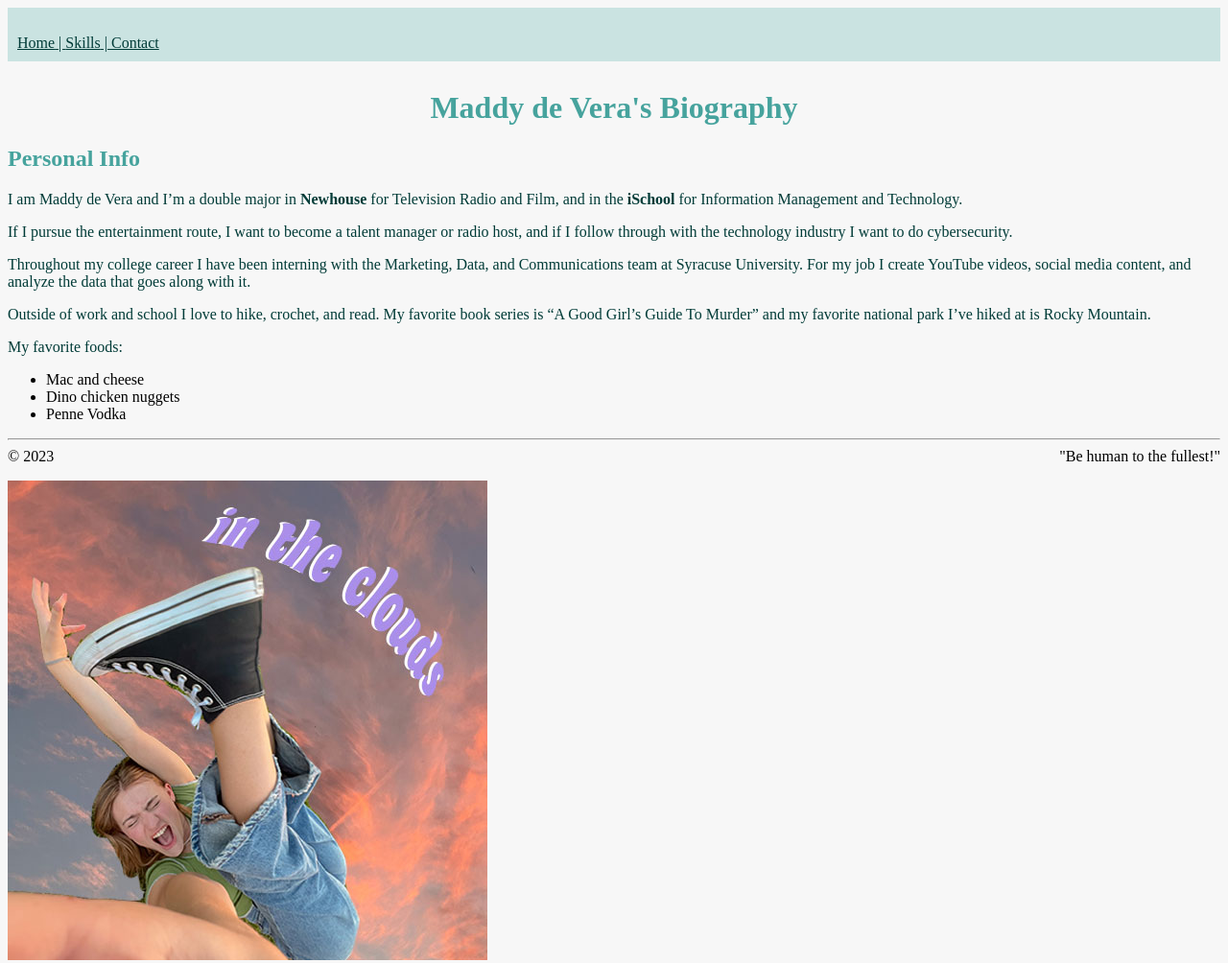
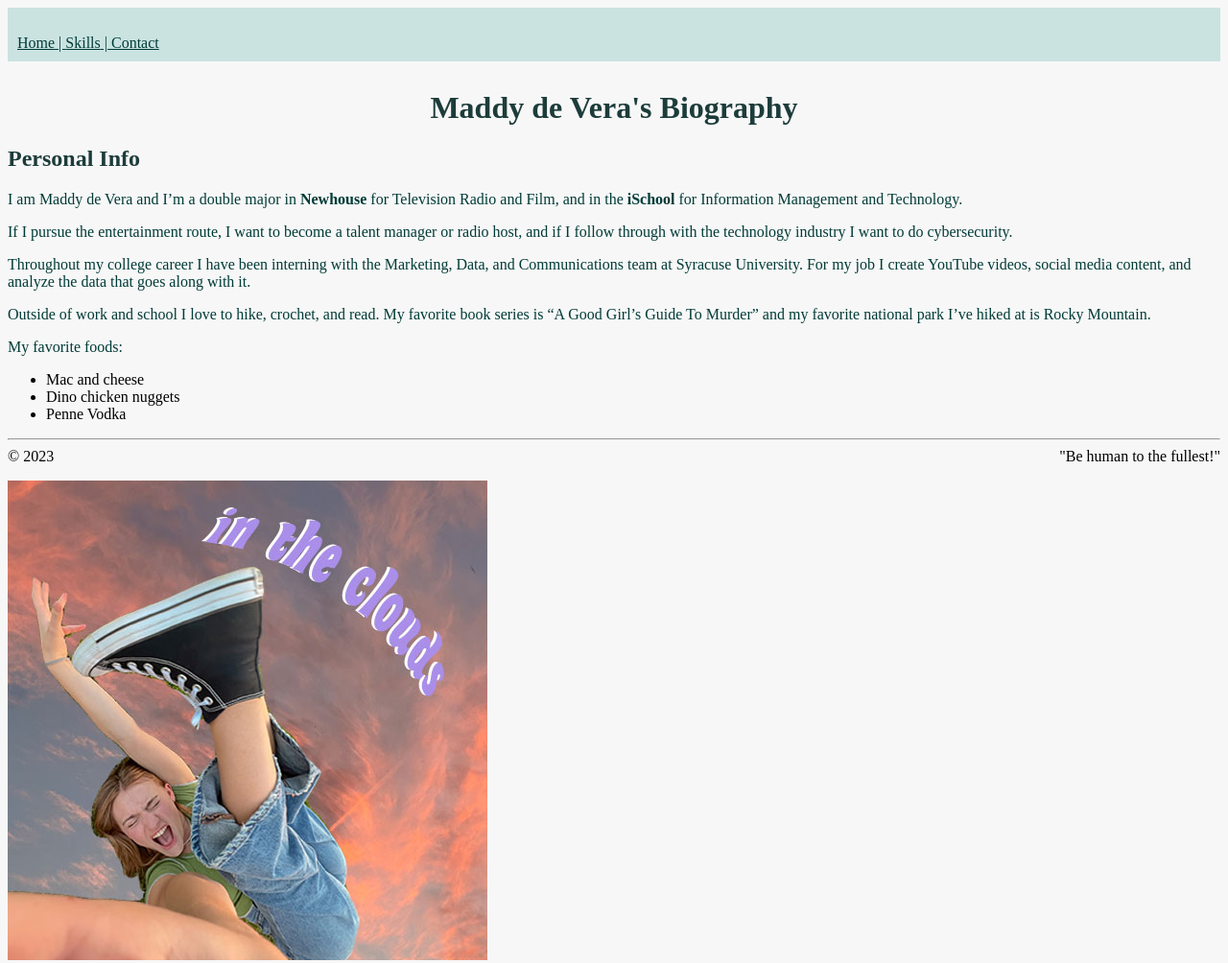
Before and after one commit to maddydevera/ist263, a plain HTML site: page lab11/index.html in a window 1280 px wide. Shown: the whole page at 96% size. Drawn offline with Linux system fonts and the light colour scheme.

Commit message:
Update lab10.css

```diff
--- a/lab11/lab10.css
+++ b/lab11/lab10.css
@@ -1,7 +1,7 @@
 body {background-color: #f7f7f7;}
 p {color: #003b37}
 a {color: #018077}
-h1, h2, h3, h4 {color: #46a39d}
+h1, h2, h3, h4 {color: #1c3c3a}
 a:hover {color:#003b37}
 .evenrow {background-color: #cae3e1}
 nav {background-color: #cae3e1; padding:10px}
```
